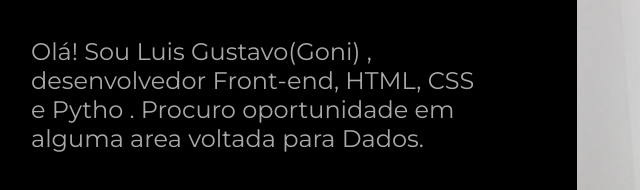
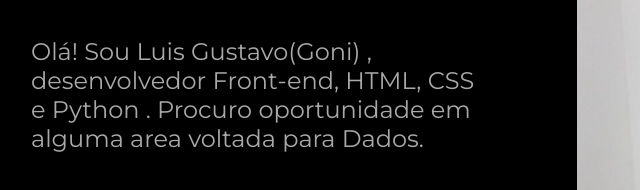
Before and after one commit to luisgoni/Pagina_sobre, a plain HTML site: page index.html in a window 1280 px wide. Shown: the part 287-477 px from the top of the page, 161-801 px from the left. Drawn offline with nearby package versions, Linux system fonts and the light colour scheme.

Commit message:
Update index.html
correçaoescrita

```diff
--- a/index.html
+++ b/index.html
@@ -29,7 +29,7 @@
             </h1>
             <!-- Criando uma class para paragrafo -->
             <p class="apresentacao__conteudo__titulo__texto" >
-                Olá! Sou Luis Gustavo(Goni) , desenvolvedor Front-end, HTML, CSS e Pytho . Procuro oportunidade em alguma area voltada para Dados.
+                Olá! Sou Luis Gustavo(Goni) , desenvolvedor Front-end, HTML, CSS e Python . Procuro oportunidade em alguma area voltada para Dados.
             </p>
             <div class="Fonte_Link" >
                 <h2 class = "apresentacao__Link_Subtitulo"> Acesse minhas Redes:</h2>
```
